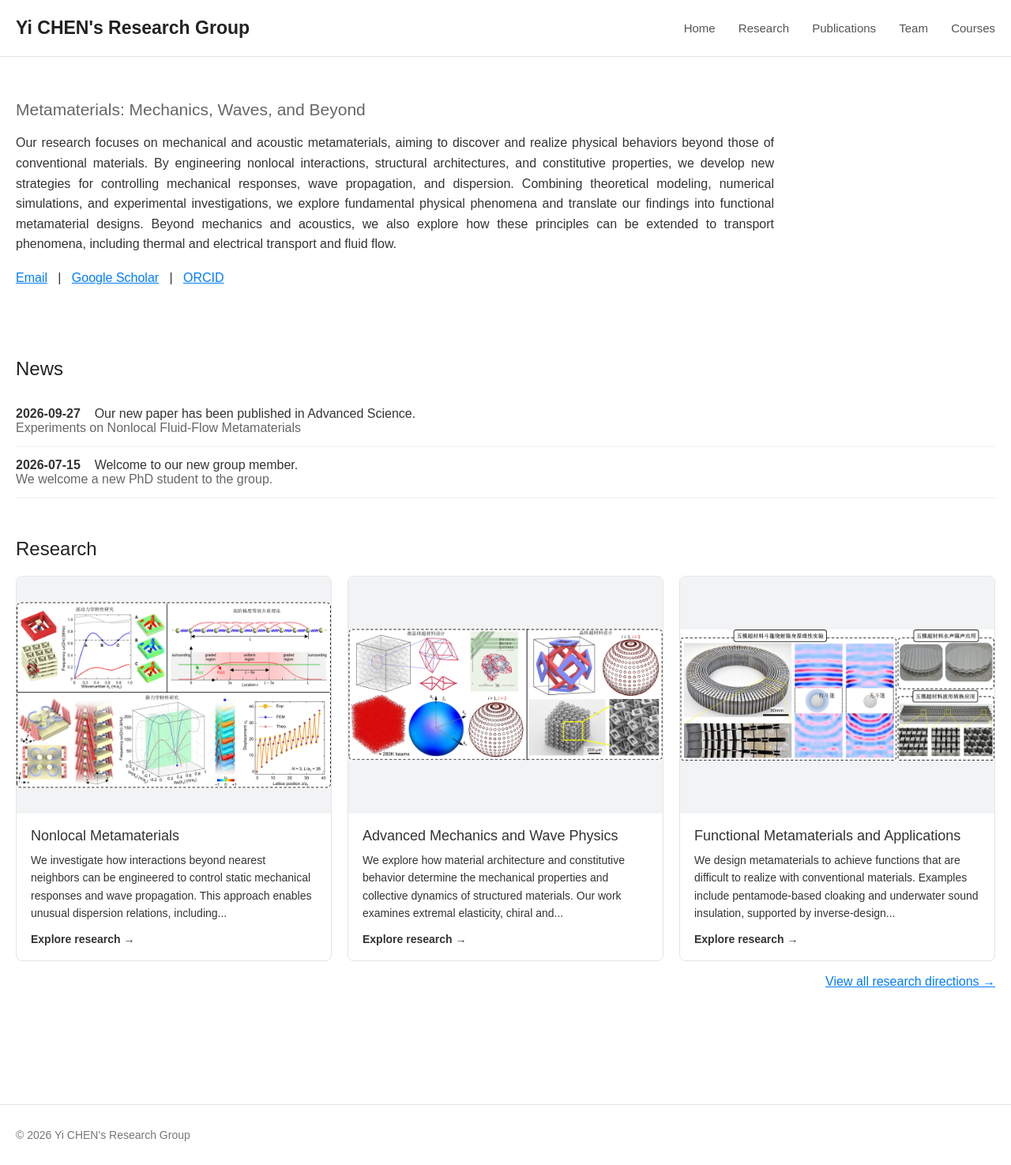
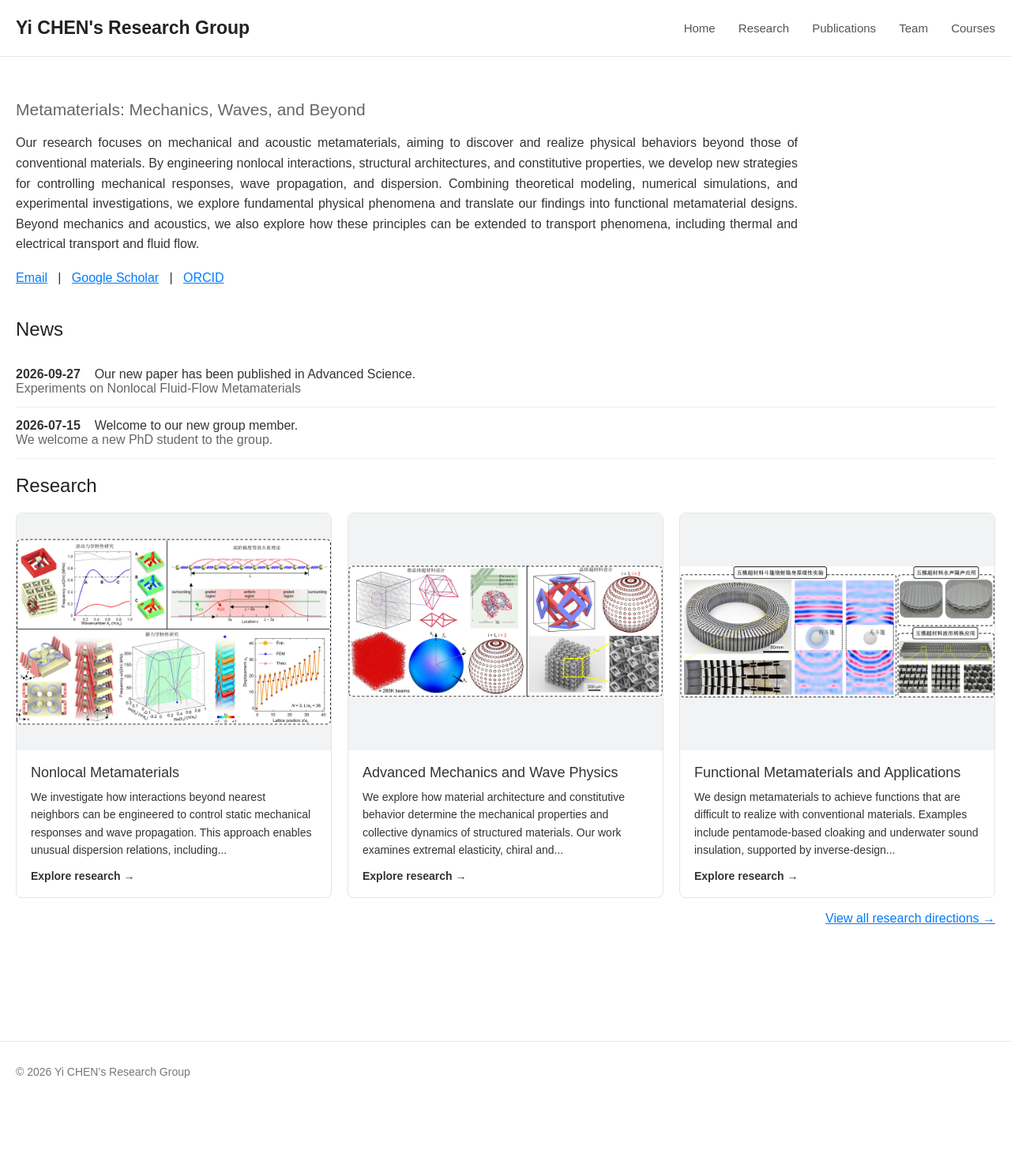
Before and after one commit to YiCHEN-Group/YiCHEN-Group, a Jekyll site: the page built from index.md, in a window 1280 px wide. Shown: the whole page at 79% size. Built offline with Jekyll 4.4.1, drawn with Linux system fonts in a browser that asks for light colours; Markdown is read by kramdown in place of the engine named in the settings; after the commit the page ends 1395 px from its top, so only the background shows below that.

Commit message:
Reduce margins and gaps in home layout styles

```diff
--- a/assets/css/style.css
+++ b/assets/css/style.css
@@ -68,7 +68,7 @@ h1 {
 
 
 h2 {
-    margin-top: 50px;
+    margin-top: 20px;
     font-size: 24px;
     font-weight: 500;
     color: #222;
@@ -136,8 +136,8 @@ footer {
     display: flex;
     justify-content: space-between;
     align-items: center;
-    gap: 60px;
-    margin-bottom: 70px;
+    gap: 30px;
+    margin-bottom: 20px;
 }
 
 .home-text {
```
